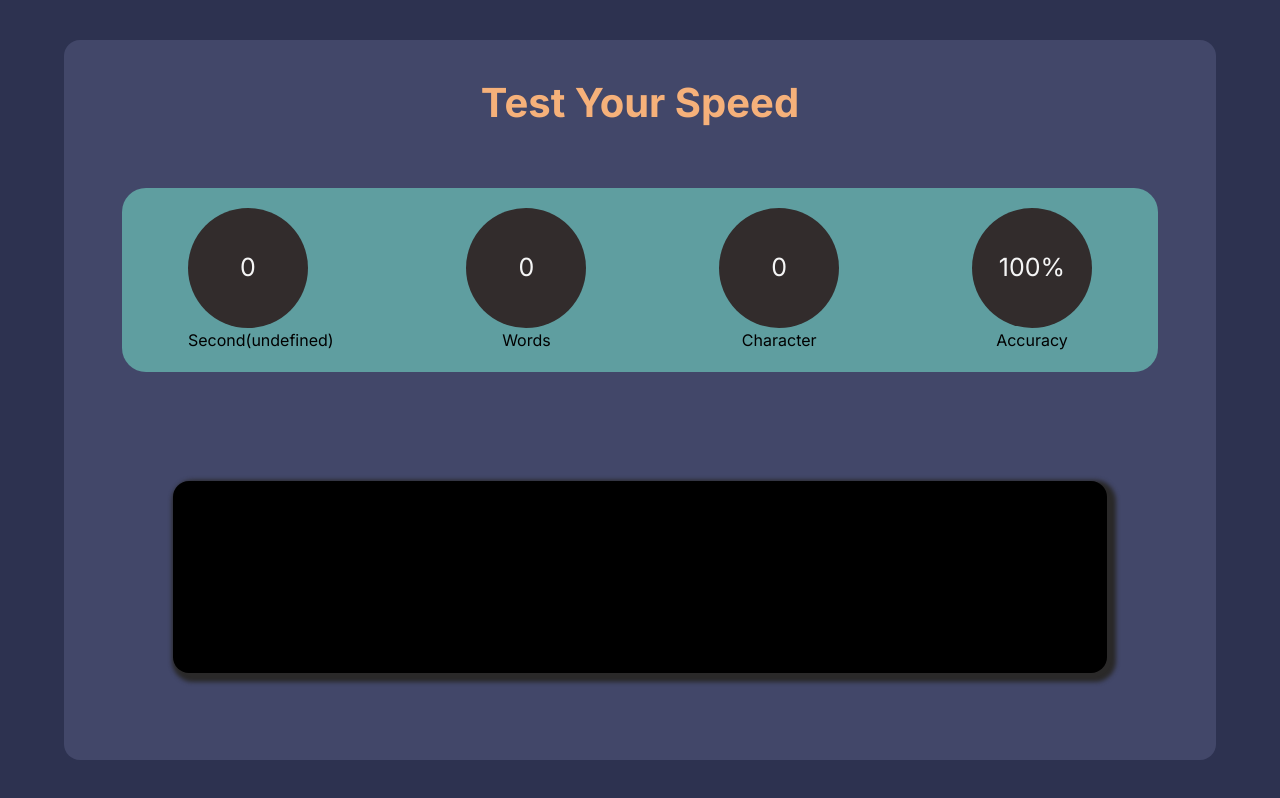
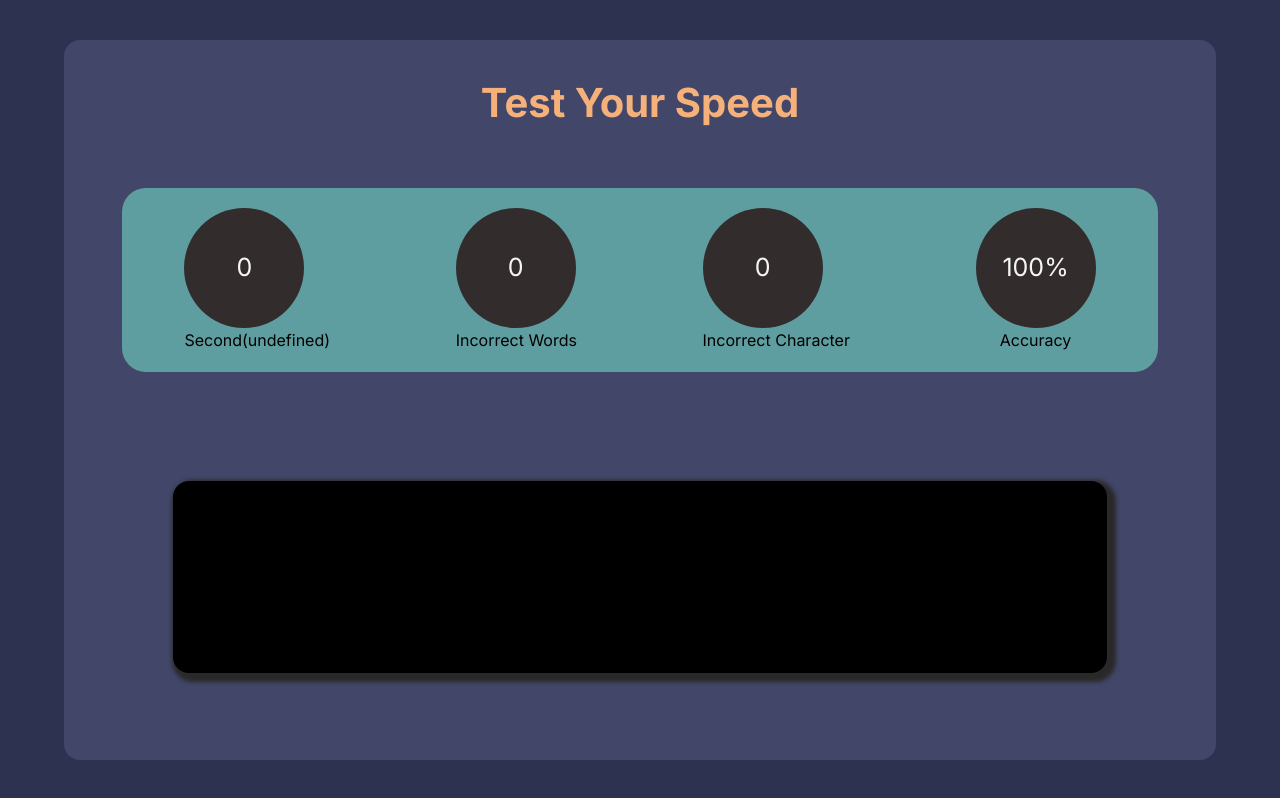
Before and after one commit to om0852/typester, a Next.js app: page /timertesting in a window 1280 px wide. Built offline with nearby package versions, Linux system fonts and the light colour scheme.

Commit message:
message is added to display in loader

```diff
--- a/sass/component/result_detail.scss
+++ b/sass/component/result_detail.scss
@@ -23,6 +23,7 @@
     margin: 2vh auto;
 	display: grid;
 	grid-template-columns: auto auto;
+	place-items: center;
     // background-color: rgb(16, 17, 17);
 }
 
--- a/src/app/component/Result_Details.js
+++ b/src/app/component/Result_Details.js
@@ -12,10 +12,10 @@ export default function Result_Details({ result, setFlag }) {
         let totalWords = totalCorrectWordCounter + incorrectWordCounter;
 
         const newMessage = [
-            { num1: totalCorrectCharCounter, num2: totalChars, percentage: calculatePercentage(totalCorrectCharCounter, totalChars) },
-            { num1: incorrectCharCounter, num2: totalChars, percentage: calculatePercentage(incorrectCharCounter, totalChars) },
-            { num1: totalCorrectWordCounter, num2: totalWords, percentage: calculatePercentage(totalCorrectWordCounter, totalWords) },
-            { num1: incorrectWordCounter, num2: totalWords, percentage: calculatePercentage(incorrectWordCounter, totalWords) }
+            { num1: totalCorrectCharCounter, num2: totalChars, percentage: calculatePercentage(totalCorrectCharCounter, totalChars), message: "correct" },
+            { num1: incorrectCharCounter, num2: totalChars, percentage: calculatePercentage(incorrectCharCounter, totalChars), message: "incorrect" },
+            { num1: totalCorrectWordCounter, num2: totalWords, percentage: calculatePercentage(totalCorrectWordCounter, totalWords), message: "correct" },
+            { num1: incorrectWordCounter, num2: totalWords, percentage: calculatePercentage(incorrectWordCounter, totalWords), message: "incorrect" }
         ];
 
         setMessage(newMessage);
--- a/src/app/component/loaders/CircularLoader.js
+++ b/src/app/component/loaders/CircularLoader.js
@@ -32,7 +32,7 @@ export default function CircularLoader({ message }) {
                     </defs>
                     <circle strokeDashoffset={450 - (message.percentage * 4.3)} cx={"80"} cy={"80"} r={"70"} strokeLinecap="round" />
                 </svg>
-                <p>{message.num1} correct out of {message.num2}</p>
+                <p>{message.num1} {message.message} out of {message.num2}</p>
             </div>
 
         </>
--- a/src/app/timertesting/page.js
+++ b/src/app/timertesting/page.js
@@ -126,10 +126,10 @@ export default function Page() {
                         <div className="test-detail-card">{secondCounter}</div>Second{`(${Cookie.get("timer")})`}
                     </div>
                     <div className="test-detail-container-card">
-                        <div className="test-detail-card">{incorrectWordCounter}</div>Words
+                        <div className="test-detail-card">{incorrectWordCounter}</div>Incorrect Words
                     </div>
                     <div className="test-detail-container-card">
-                        <div className="test-detail-card">{incorrectCharCounter}</div>Character
+                        <div className="test-detail-card">{incorrectCharCounter}</div>Incorrect Character
                     </div>
                     <div className="test-detail-container-card">
                         <div className="test-detail-card">{accuracy}%</div>Accuracy
```
